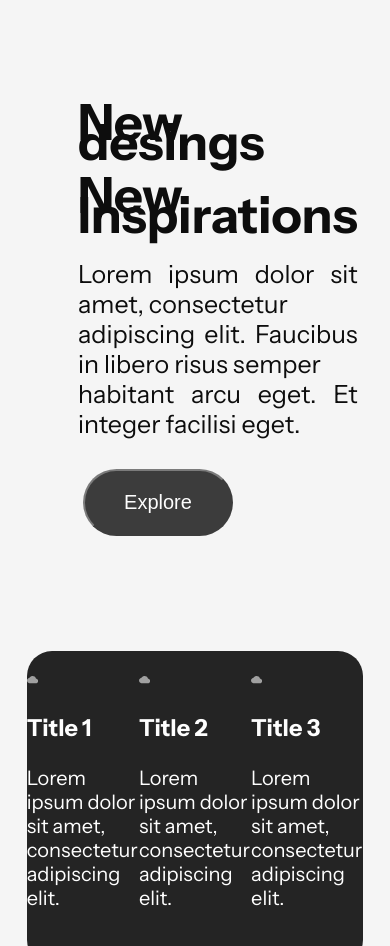
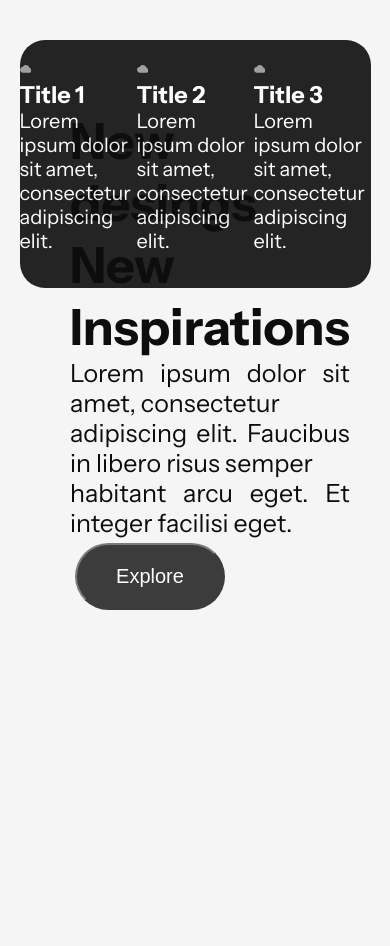
Before and after one commit to MariaGargoles/Landing_Desing, a plain HTML site: page index.html in a window 390 px wide. Shown: the top 946 px of the page. After the commit the page ends 844 px from the top, so only its background shows below. Drawn offline with Linux system fonts and the light colour scheme.

```diff
--- a/style.css
+++ b/style.css
@@ -1,5 +1,8 @@
 
-
+* {
+    margin:  0 auto;
+    padding: 0;
+}
 
 body {
     background-color: whitesmoke;
@@ -11,21 +14,21 @@ body {
 .h1__title{
     color: black;
     text-align: left;
-    line-height: 0.4;
+
 
 
 }
 
 .container {
     display: flex;
-  margin: auto;
-
+  position: absolute;
 }
 
 .text__container {
     text-align: justify;
     margin: 70px;
     font-size: 25px;
+    position: relative;
 
 }
 
```
